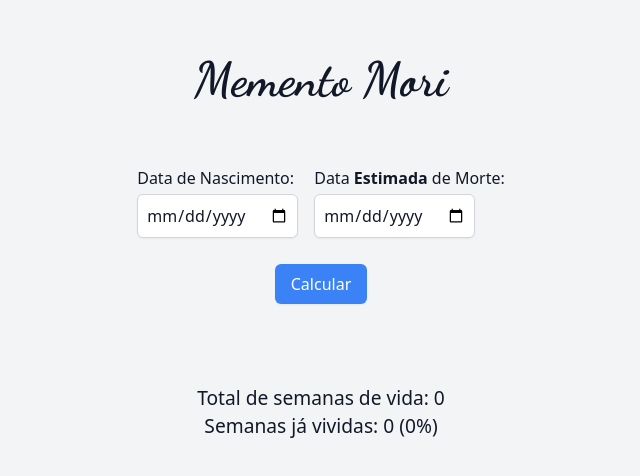
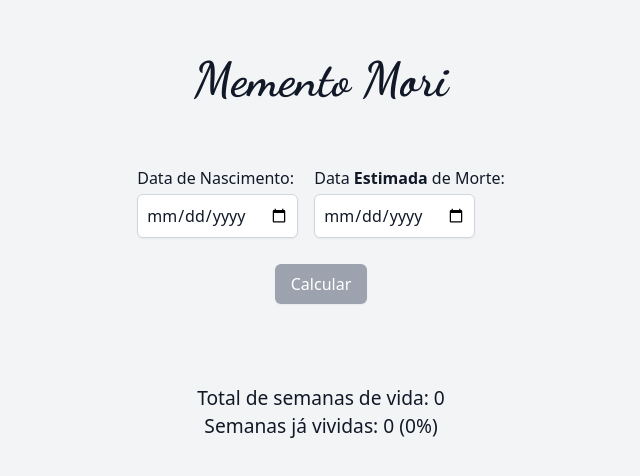
Before and after one commit to fmlima4/memento-mori, a React (Create React App) app: page / in a window 1280 px wide. Shown: the part 152-628 px from the top of the page, without its empty margins (319-959 px from the left). Built offline with nearby package versions, Linux system fonts and the light colour scheme.

Commit message:
ajustes, validação do botão, e cor do calendario

```diff
--- a/src/App.js
+++ b/src/App.js
@@ -40,6 +40,8 @@ function App() {
 
   const percentageLived = totalWeeks > 0 ? ((weeksLived / totalWeeks) * 100).toFixed(2) : 0;
 
+  const isFormValid = birthDate !== '' && expectedEndDate !== '';
+
   return (
     <div className="App min-h-screen flex flex-col items-center justify-center bg-gray-100 dark:bg-gray-800 text-gray-900 dark:text-gray-100 py-8">
       <h1 className="text-5xl font-bold mb-8" style={{ fontFamily: 'Dancing Script, cursive' }}>Memento Mori</h1>
@@ -67,7 +69,11 @@ function App() {
             </div>
           </label>
         </div>
-        <button type="submit" className="mt-4 px-4 py-2 bg-blue-500 text-white rounded-md shadow-sm hover:bg-blue-600 focus:outline-none focus:ring focus:border-blue-300">
+        <button
+          type="submit"
+          className="mt-4 px-4 py-2 bg-blue-500 text-white rounded-md shadow-sm hover:bg-blue-600 focus:outline-none focus:ring focus:border-blue-300 disabled:bg-gray-400 disabled:cursor-not-allowed"
+          disabled={!isFormValid}
+        >
           Calcular
         </button>
       </form>
--- a/src/LifeCalendar.css
+++ b/src/LifeCalendar.css
@@ -14,7 +14,7 @@
   }
 
   .lived {
-    background-color: #3498db;
+    background-color: #4b5563;
   }
 
   .not-lived {
```
